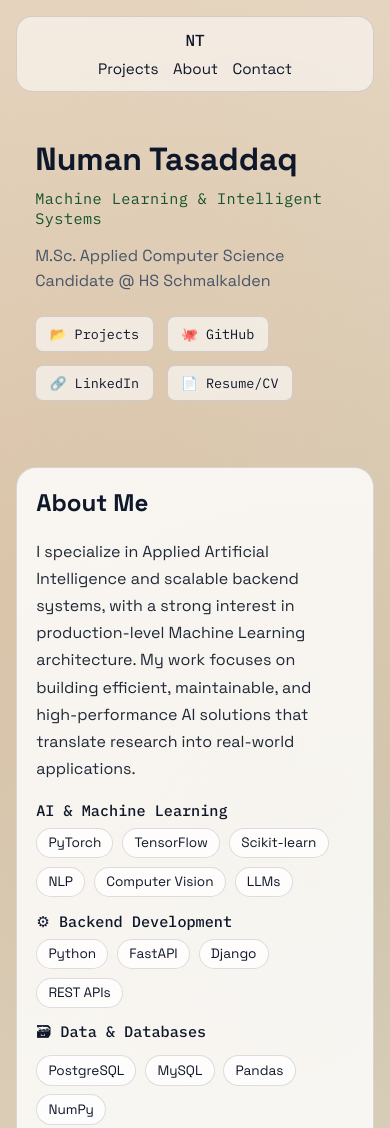
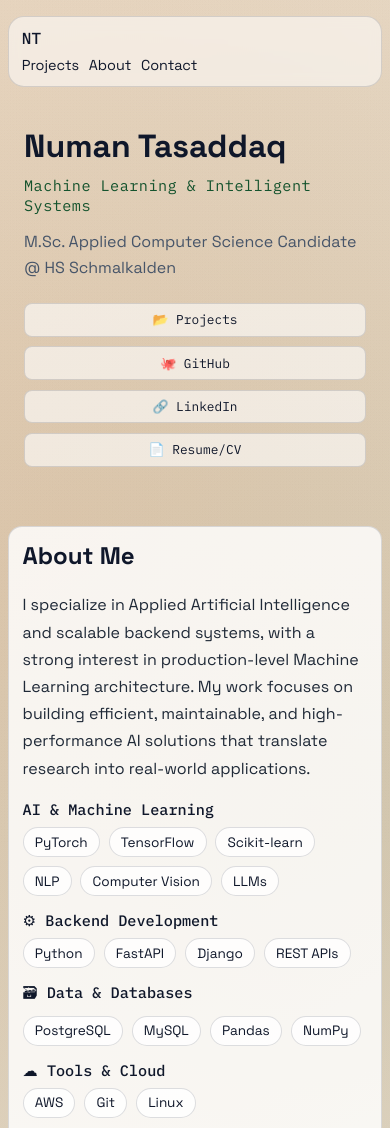
Before and after one commit to Numan-Tasaddaq/Numan-Tasaddaq.github.io, a plain HTML site: page index.html in a window 390 px wide. Shown: the top 1128 px of the page. Drawn offline with Linux system fonts and the light colour scheme.

Commit message:
Improve full responsive behavior across mobile and tablet

```diff
--- a/styles.css
+++ b/styles.css
@@ -65,12 +65,14 @@ body {
 .nav {
   display: flex;
   gap: 0.9rem;
+  flex-wrap: wrap;
 }
 
 .nav a {
   color: var(--ink);
   text-decoration: none;
   font-size: 0.95rem;
+  line-height: 1.3;
 }
 
 main {
@@ -183,7 +185,7 @@ h1 {
 .project-grid {
   margin-top: 1rem;
   display: grid;
-  grid-template-columns: repeat(auto-fit, minmax(320px, 1fr));
+  grid-template-columns: repeat(auto-fit, minmax(300px, 1fr));
   gap: 0.8rem;
 }
 
@@ -296,6 +298,7 @@ h1 {
 
 .contact-links a {
   color: var(--ink);
+  word-break: break-word;
 }
 
 .footer {
@@ -319,13 +322,98 @@ h1 {
   display: none;
 }
 
-@media (max-width: 640px) {
+@media (max-width: 1024px) {
+  .topbar,
+  main {
+    width: min(100%, calc(100% - 1.4rem));
+  }
+
+  .hero {
+    padding: 2.4rem 1rem 2rem;
+  }
+
+  .section {
+    padding: 1rem;
+  }
+}
+
+@media (max-width: 768px) {
   .topbar {
-    flex-direction: column;
+    top: 0.4rem;
+    padding: 0.7rem 0.8rem;
+  }
+
+  .nav {
     gap: 0.6rem;
   }
 
-  .hero {
-    padding-top: 2.2rem;
+  .nav a {
+    font-size: 0.9rem;
+  }
+
+  .hero-actions {
+    gap: 0.6rem;
+  }
+
+  .btn {
+    font-size: 0.8rem;
+    padding: 0.46rem 0.72rem;
+  }
+
+  .project-grid {
+    grid-template-columns: 1fr;
   }
 }
+
+@media (max-width: 560px) {
+  .topbar {
+    flex-direction: column;
+    align-items: flex-start;
+    gap: 0.5rem;
+  }
+
+  .hero {
+    padding-top: 1.7rem;
+  }
+
+  h1 {
+    max-width: none;
+  }
+
+  .section {
+    border-radius: 14px;
+  }
+
+  .hero-actions {
+    display: grid;
+    grid-template-columns: 1fr;
+    width: 100%;
+  }
+
+  .btn {
+    justify-content: center;
+  }
+
+  .project-card {
+    padding: 0.8rem;
+  }
+
+  .project-points {
+    margin-left: 1rem;
+  }
+}
+
+@media (max-width: 400px) {
+  .topbar,
+  main {
+    width: calc(100% - 1rem);
+  }
+
+  .section {
+    padding: 0.85rem;
+  }
+
+  .meta {
+    font-size: 0.76rem;
+  }
+}
```
